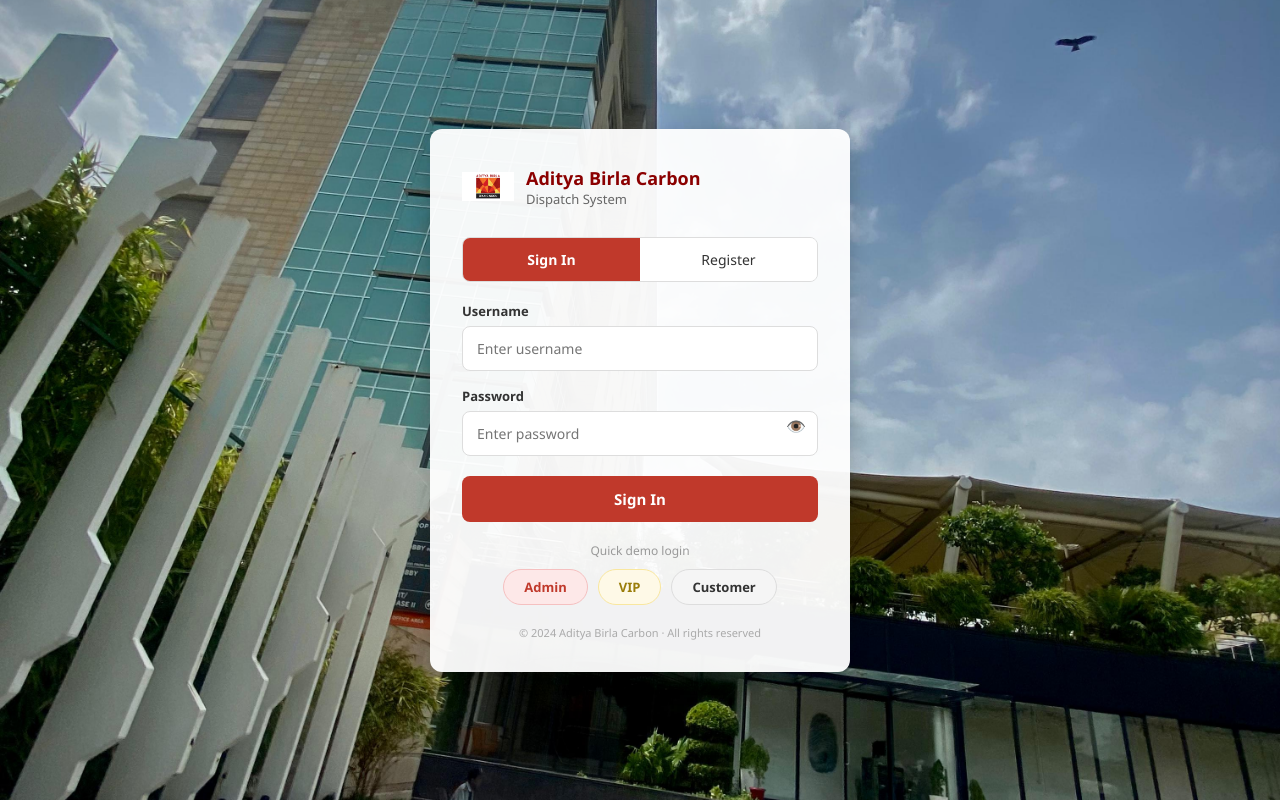
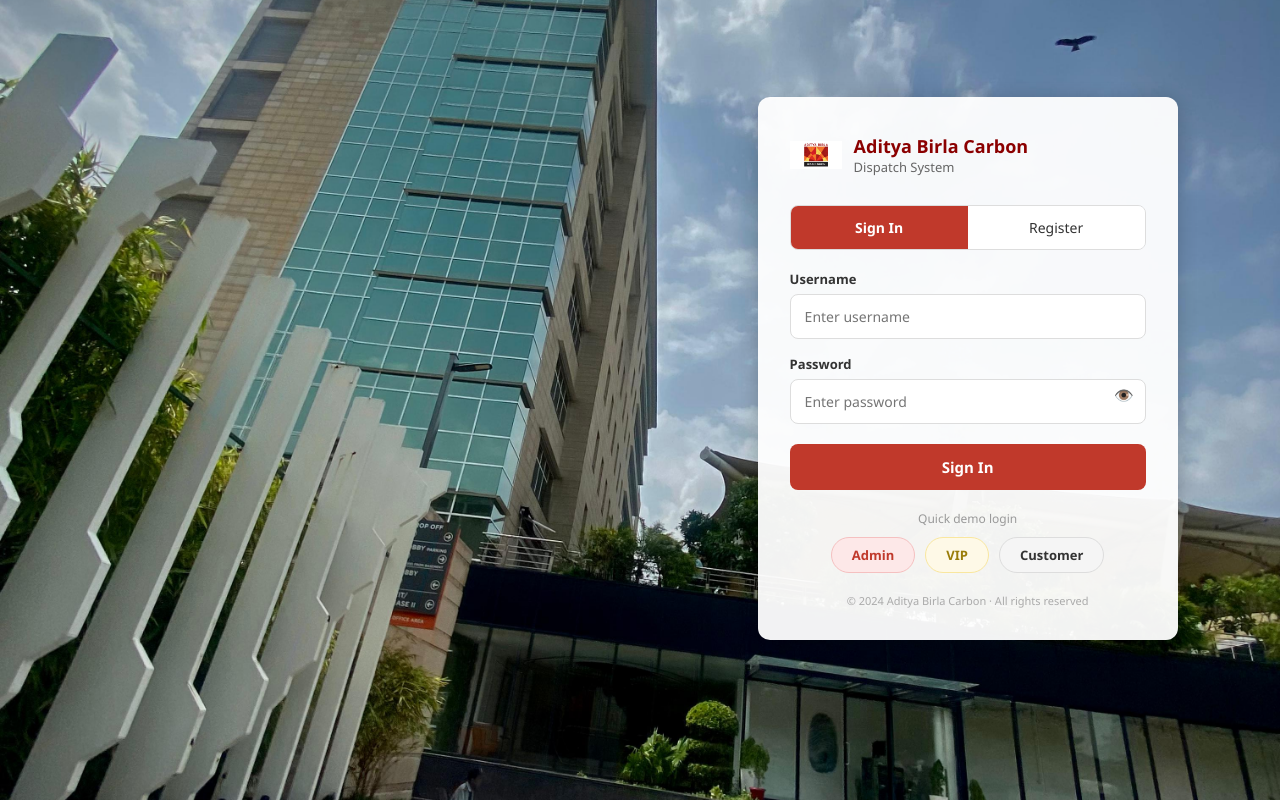
Before and after one commit to misthi0/warehouse-ai-system, a React (Create React App) app in the folder frontend/: page / in a window 1280 px wide. Built offline with nearby package versions, Linux system fonts and the light colour scheme; no server answers.

Commit message:
Updated login page and dashboard

```diff
--- a/frontend/src/pages/login.js
+++ b/frontend/src/pages/login.js
@@ -155,17 +155,30 @@
 
 const styles = {
   container: {
-    minHeight: "100vh", display: "flex", alignItems: "center",
-    justifyContent: "center",
+  minHeight: "100vh",
+    position: "relative",
+  display: "flex",
+  alignItems: "flex-end",
+  justifyContent: "flex-end",
+  paddingRight: "10%",
+  paddingBottom: "8%",
    backgroundImage: "url('/imagebuilding.png')",
     backgroundSize: "cover",
     backgroundPosition: "center",
     backgroundRepeat: "no-repeat",
   },
-  card: {
-    backgroundColor: "rgba(255,255,255,0.95)", borderRadius: "12px", padding: "32px",
-    width: "100%", maxWidth: "420px", boxShadow: "0 4px 20px rgba(0,0,0,0.2)",
-  },
+ card: {
+  backgroundColor: "rgba(255,255,255,0.95)",
+  borderRadius: "12px",
+  padding: "32px",
+  width: "100%",
+  maxWidth: "420px",
+  boxShadow: "0 4px 20px rgba(0,0,0,0.2)",
+
+  position: "absolute",
+  right: "8%",
+  bottom: "20%",   // Increase to move up
+},
   header: { display: "flex", alignItems: "center", gap: "12px", marginBottom: "24px" },
   logo: { width: "52px", height: "52px", objectFit: "contain" },
   title: { margin: 0, fontSize: "18px", fontWeight: "700", color: "#8B0000" },
```
